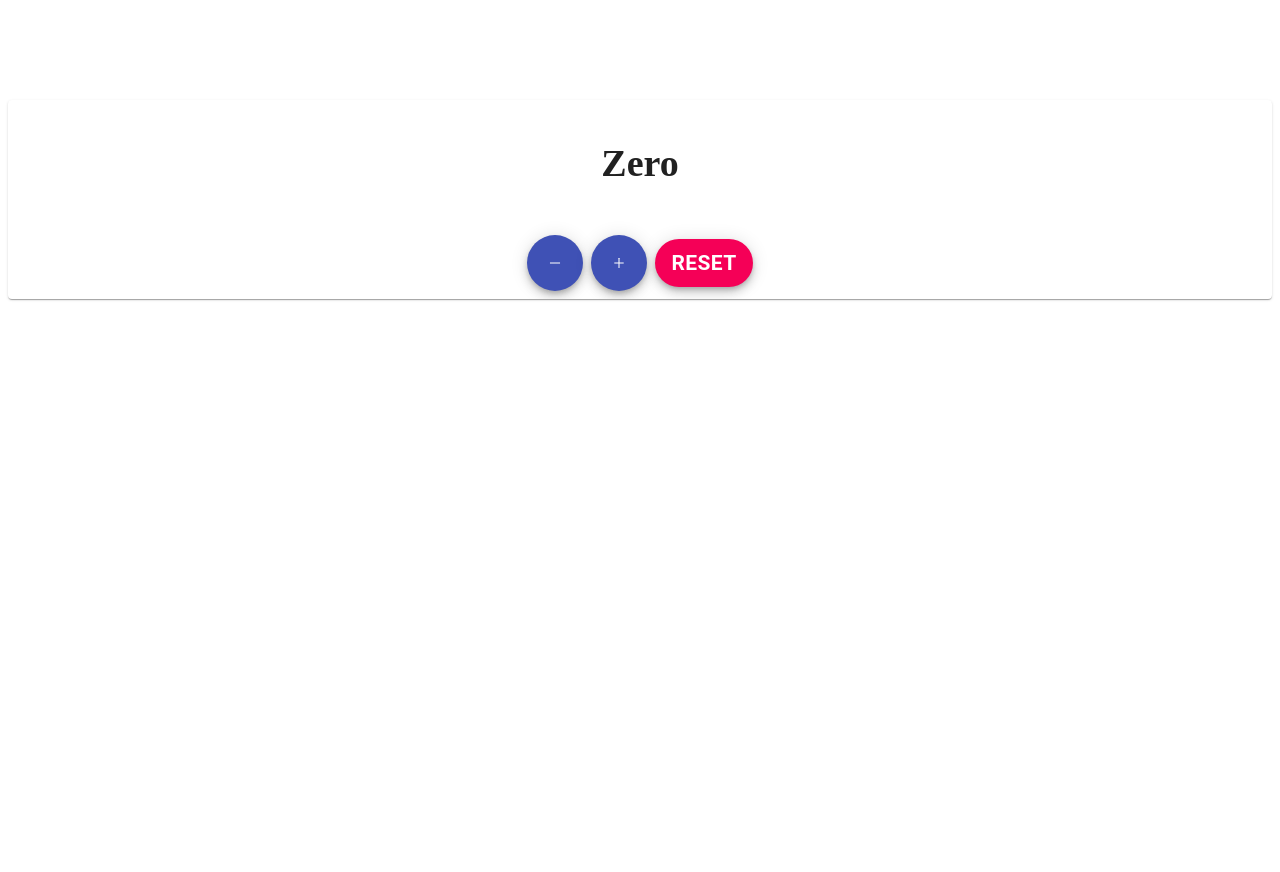
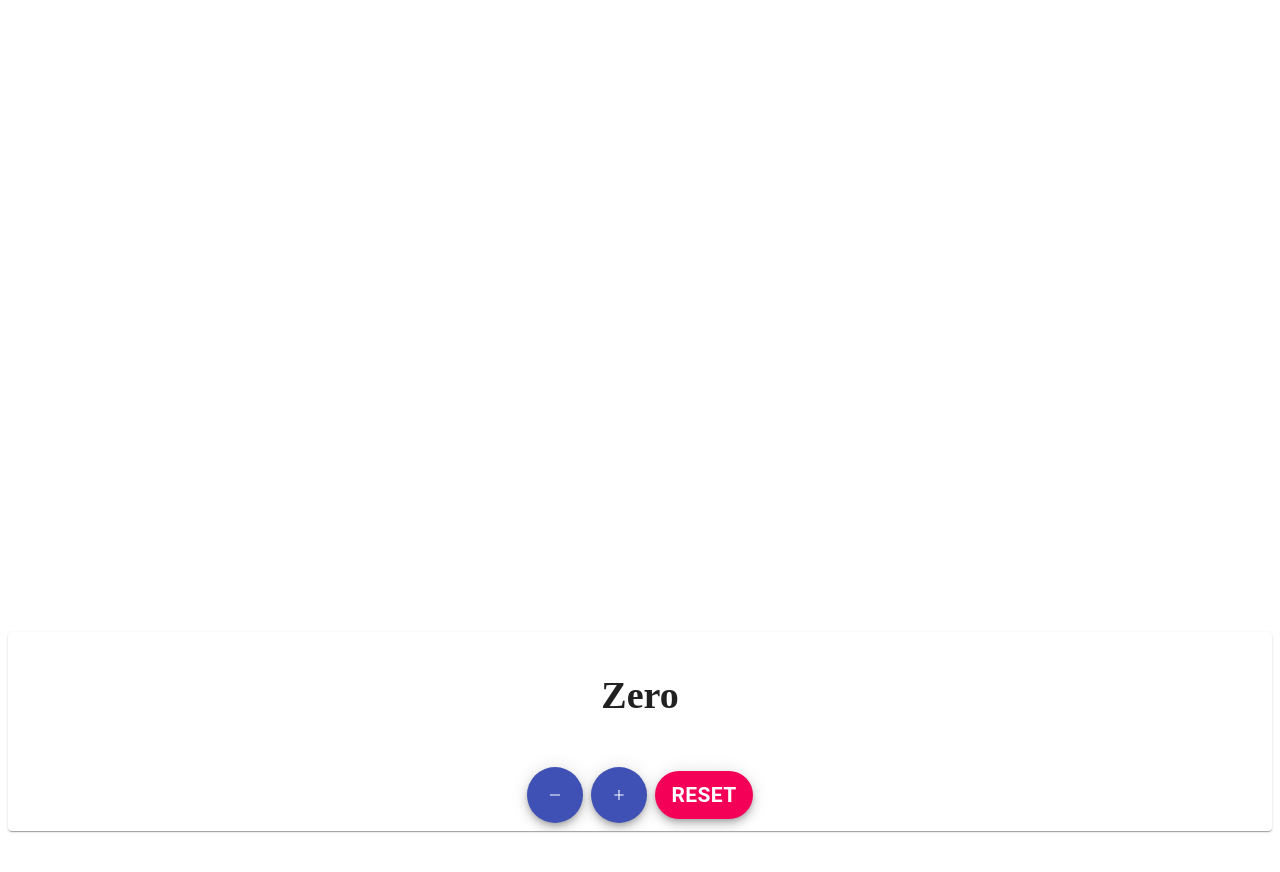
Before and after one commit to ChenzierKabrabam/react-counter-app, a React (Create React App) app: page / in a window 1280 px wide. Shown: the top 872 px of the page. Before the commit the page ends 800 px from the top, so only its background shows below. Built offline with nearby package versions, Linux system fonts and the light colour scheme.

Commit message:
Update App.js

```diff
--- a/src/App.js
+++ b/src/App.js
@@ -13,7 +13,7 @@ const styles = makeStyles({
     flexDirection: 'column',
     justifyContent: 'center',
     alignItems: 'center',
-    margin: '100px auto',
+    margin: '50% auto',
   },
   text: {
     fontSize: 38,
```
